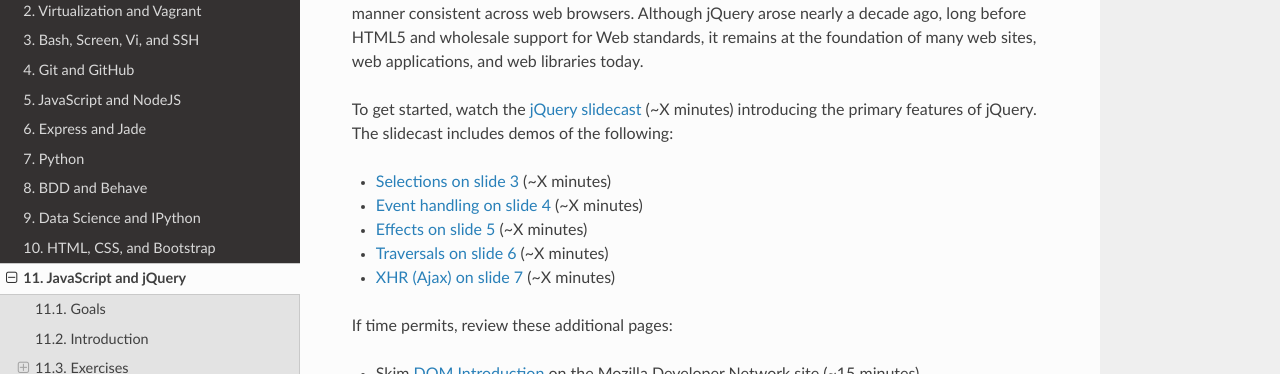
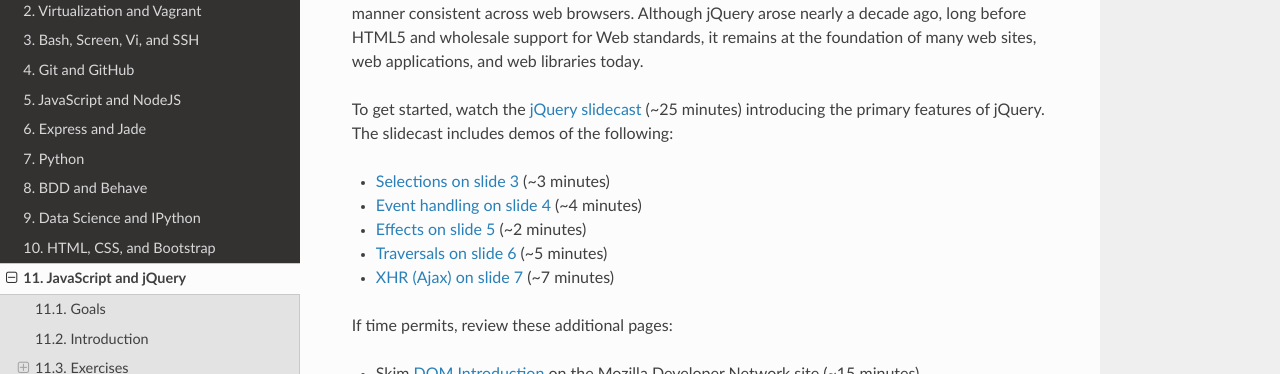
Before and after one commit to parente/tott, a Sphinx documentation site: the page built from doc/sessions/jquery.rst, in a window 1280 px wide and 900 px high, scrolled down 448 px. Shown: the part 158-532 px from the top of the window. Built offline with Sphinx 7.4.7 and the Read the Docs theme 2.0.0, drawn with Linux system fonts in a browser that asks for light colours.

Commit message:
Add jquery times

```diff
--- a/doc/sessions/jquery.rst
+++ b/doc/sessions/jquery.rst
@@ -20,13 +20,13 @@
 
 jQuery is a library that makes writing client-side JavaScript easier than using the standardi HTML document object model (DOM). jQuery presents a simple API for accessing, navigating, and manipulating HTML; handling web page events; and communicating with web servers, all in a manner consistent across web browsers. Although jQuery arose nearly a decade ago, long before HTML5 and wholesale support for Web standards, it remains at the foundation of many web sites, web applications, and web libraries today.
 
-To get started, watch the `jQuery slidecast <../_static/casts/jquery.html>`_ (~X minutes) introducing the primary features of jQuery. The slidecast includes demos of the following:
+To get started, watch the `jQuery slidecast <../_static/casts/jquery.html>`_ (~25 minutes) introducing the primary features of jQuery. The slidecast includes demos of the following:
 
-* `Selections on slide 3 <../_static/casts/jquery.html#/3>`_ (~X minutes)
-* `Event handling on slide 4 <../_static/casts/jquery.html#/4>`_ (~X minutes)
-* `Effects on slide 5 <../_static/casts/jquery.html#/5>`_ (~X minutes)
-* `Traversals on slide 6 <../_static/casts/jquery.html#/6>`_ (~X minutes)
-* `XHR (Ajax) on slide 7 <../_static/casts/jquery.html#/7>`_ (~X minutes)
+* `Selections on slide 3 <../_static/casts/jquery.html#/3>`_ (~3 minutes)
+* `Event handling on slide 4 <../_static/casts/jquery.html#/4>`_ (~4 minutes)
+* `Effects on slide 5 <../_static/casts/jquery.html#/5>`_ (~2 minutes)
+* `Traversals on slide 6 <../_static/casts/jquery.html#/6>`_ (~5 minutes)
+* `XHR (Ajax) on slide 7 <../_static/casts/jquery.html#/7>`_ (~7 minutes)
 
 If time permits, review these additional pages:
 
```
